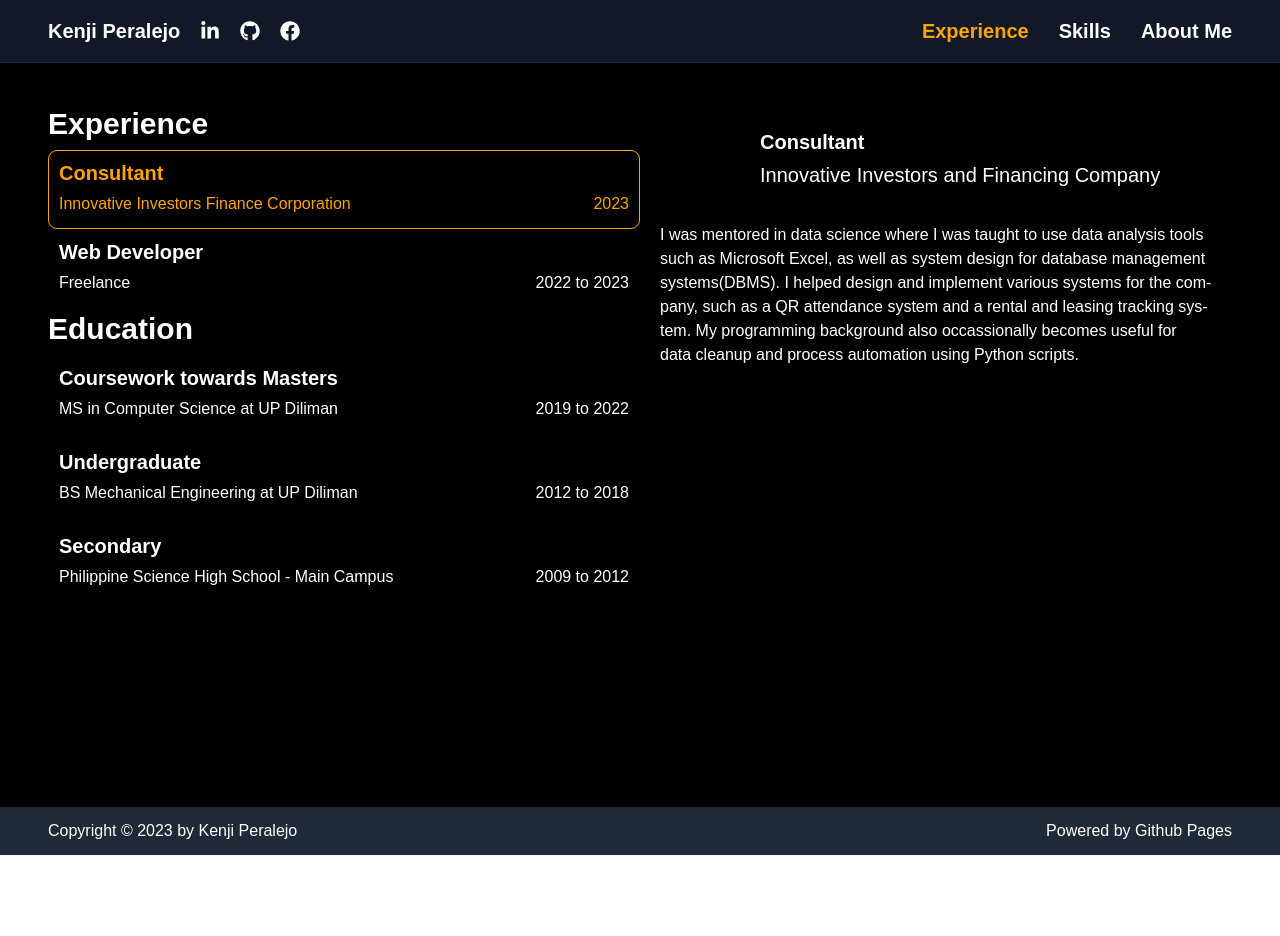
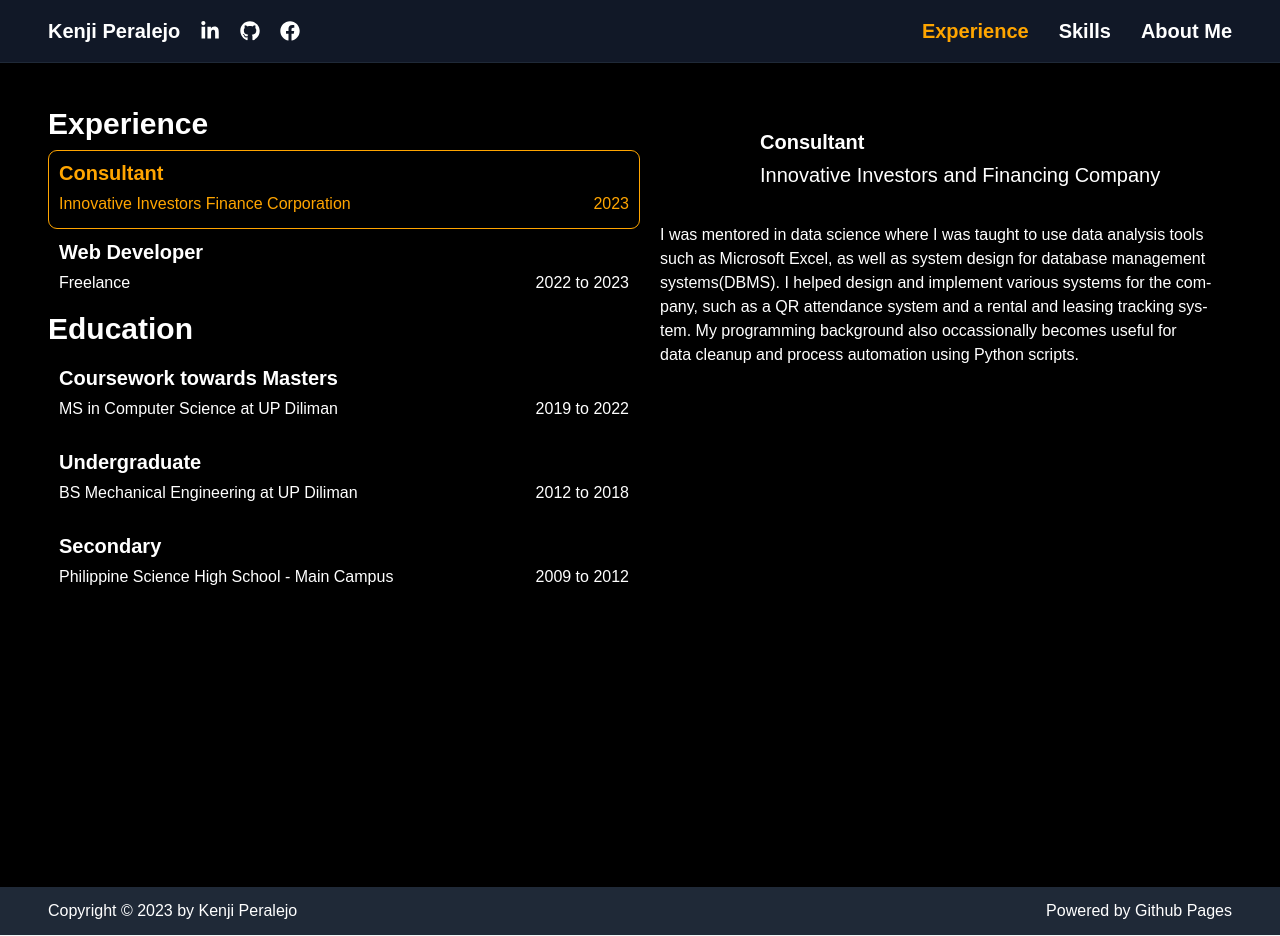
Before and after one commit to frankenworks/frankenworks.github.io, a React app: page /experience/wk-2 in a window 1280 px wide. Before the commit the page ends 856 px from the top, so only its background shows below. Built offline with nearby package versions, Linux system fonts and the light colour scheme; some icons are missing.

Commit message:
updated media queries

```diff
--- a/app/components/aboutPage/AboutLayout.js
+++ b/app/components/aboutPage/AboutLayout.js
@@ -8,11 +8,14 @@ const StyledAboutLayout = styled.div`
   grid-template-columns: 1fr 1fr;
   justify-content: space-between;
   grid-column-gap: 6rem;
-  height: 80vh;
+  height: 90vh;
+
+  @media (max-height: 40em) {
+    height: auto;
+  }
 
   @media (max-width: 59em) {
     grid-template-columns: 1fr;
-    height: 90vh;
   }
 `;
 
--- a/app/components/expPage/ExperienceLayout.js
+++ b/app/components/expPage/ExperienceLayout.js
@@ -15,13 +15,12 @@ const StyledExpLayout = styled.div`
   grid-template-columns: 1fr 1fr;
   justify-content: space-between;
   grid-row-gap: 2rem;
-  height: 80vh;
-  @media (max-width: 75em) {
-    // font-size: 6rem;
+  height: 90vh;
+
+  @media (max-height: 40em) {
+    height: auto;
   }
-  @media (max-width: 59em) {
-    // font-size: 5rem;
-  }
+
   @media (max-width: 44em) {
     grid-template-columns: 1fr;
   }
--- a/app/components/historyPage/SkillsLayout.js
+++ b/app/components/historyPage/SkillsLayout.js
@@ -10,13 +10,22 @@ const StyledList = styled.div`
   grid-template-rows 1fr 1fr;
   gap: 5rem;
   align-items: center;
-  // height: 80vh;
+  height: 90vh;
 
+  @media(max-height: 40em) {
+    height: auto;
+  }
 
   @media (max-width: 75em) {
     grid-template-columns: 1fr;
     grid-template-rows 1fr;
-    // height: calc(100vh-10rem);
+
+    @media(max-height: 61em) {
+      height: auto;
+    }
+  }
+
+  @media (max-width: 59em) {
     // height: auto;
   }
 `;
--- a/app/components/homePage/HomeContact.js
+++ b/app/components/homePage/HomeContact.js
@@ -13,12 +13,13 @@ const StyledContactLayout = styled.div`
   grid-row-gap: 2rem;
   height: 80vh;
 
+  @media (max-height: 40em) {
+    height: auto;
+  }
+
   @media (max-width: 44em) {
     grid-template-columns: 1fr;
     height: auto;
-  }
-  @media (max-width: 34em) {
-    // height: 60vh;
   }
 `;
 
--- a/app/components/homePage/HomeIntro.js
+++ b/app/components/homePage/HomeIntro.js
@@ -10,6 +10,10 @@ const StyledIntroLayout = styled.div`
   justify-content: space-between;
   grid-row-gap: 2rem;
   height: 90vh;
+
+  @media (max-height: 40em) {
+    height: auto;
+  }
 
   @media (max-width: 44em) {
     grid-template-columns: 1fr;
```
